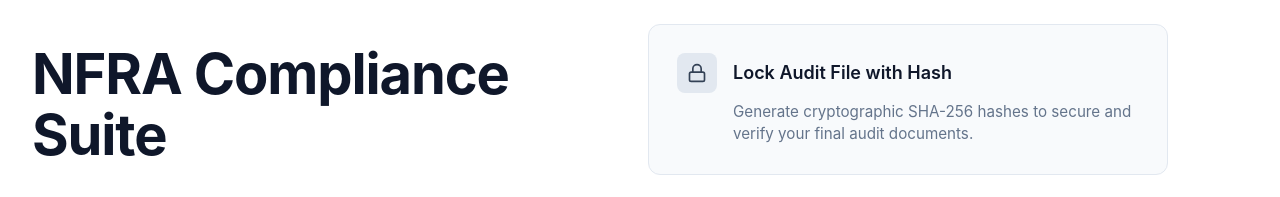
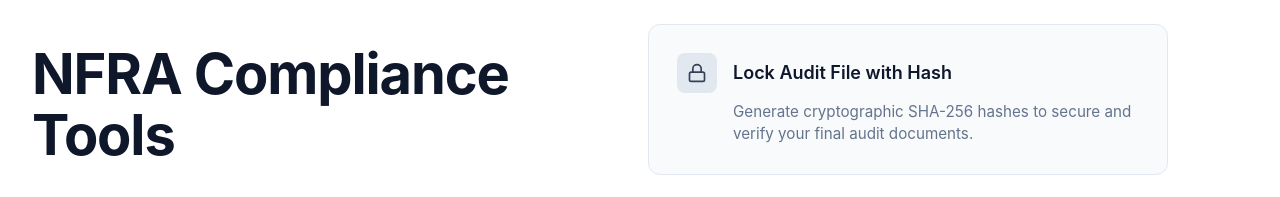
Before and after one commit to teamsleekcom-lgtm/nfra-compliance-tool, a React (Vite) app: page /#/ in a window 1280 px wide. Shown: the part 216-413 px from the top of the page. Built offline with nearby package versions, Linux system fonts and the light colour scheme.

Commit message:
fix: updated title and heading to NFRA Compliance Tools, fixed hash routing for terms page

```diff
--- a/index.html
+++ b/index.html
@@ -4,7 +4,7 @@
     <meta charset="UTF-8" />
     <link rel="icon" type="image/svg+xml" href="/vite.svg" />
     <meta name="viewport" content="width=device-width, initial-scale=1.0" />
-    <title>nfra-compliance-tool</title>
+    <title>NFRA Compliance Tools</title>
   </head>
   <body>
     <div id="root"></div>
--- a/src/pages/LandingPage.tsx
+++ b/src/pages/LandingPage.tsx
@@ -13,7 +13,7 @@ export const LandingPage: React.FC = () => {
 
                 {/* Left Side: Hero */}
                 <div className={styles.hero}>
-                    <h1 className={styles.title}>NFRA Compliance Suite</h1>
+                    <h1 className={styles.title}>NFRA Compliance Tools</h1>
                     <p className={styles.subtitle}>
                         All NFRA compliance requirements at one place. A secure, structured, and professional platform designed for Chartered Accountants to manage audit documentation effortlessly.
                     </p>
@@ -88,7 +88,7 @@ export const LandingPage: React.FC = () => {
             <footer className={styles.footer}>
                 <div>&copy; {new Date().getFullYear()} NFRA Compliance Tool. All rights reserved.</div>
                 <div className={styles.footerLinks}>
-                    <a href="/terms" target="_blank" rel="noopener noreferrer" className={styles.footerLink}>Terms & Conditions</a>
+                    <a href="#/terms" target="_blank" rel="noopener noreferrer" className={styles.footerLink}>Terms & Conditions</a>
                     <a href="#" className={styles.footerLink} onClick={(e) => e.preventDefault()}>Disclaimer</a>
                 </div>
             </footer>
```
